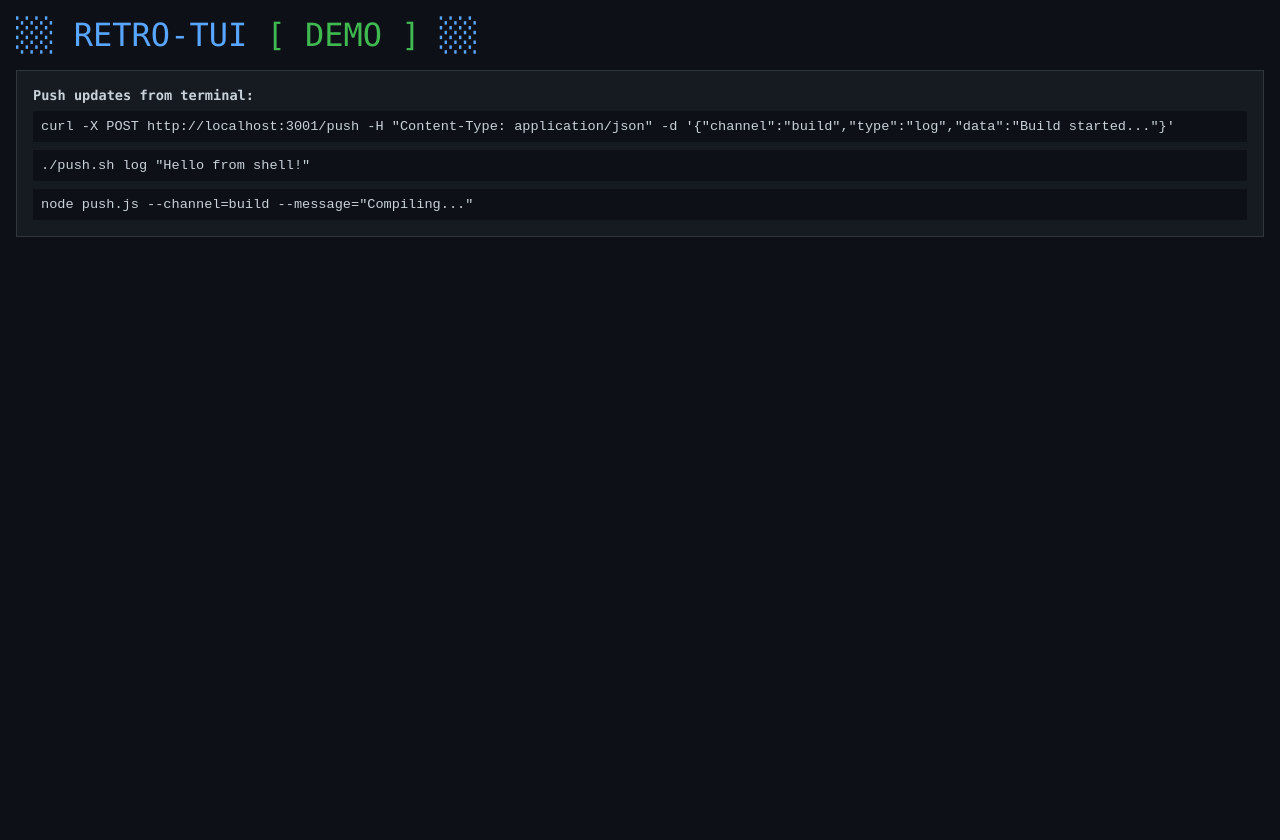
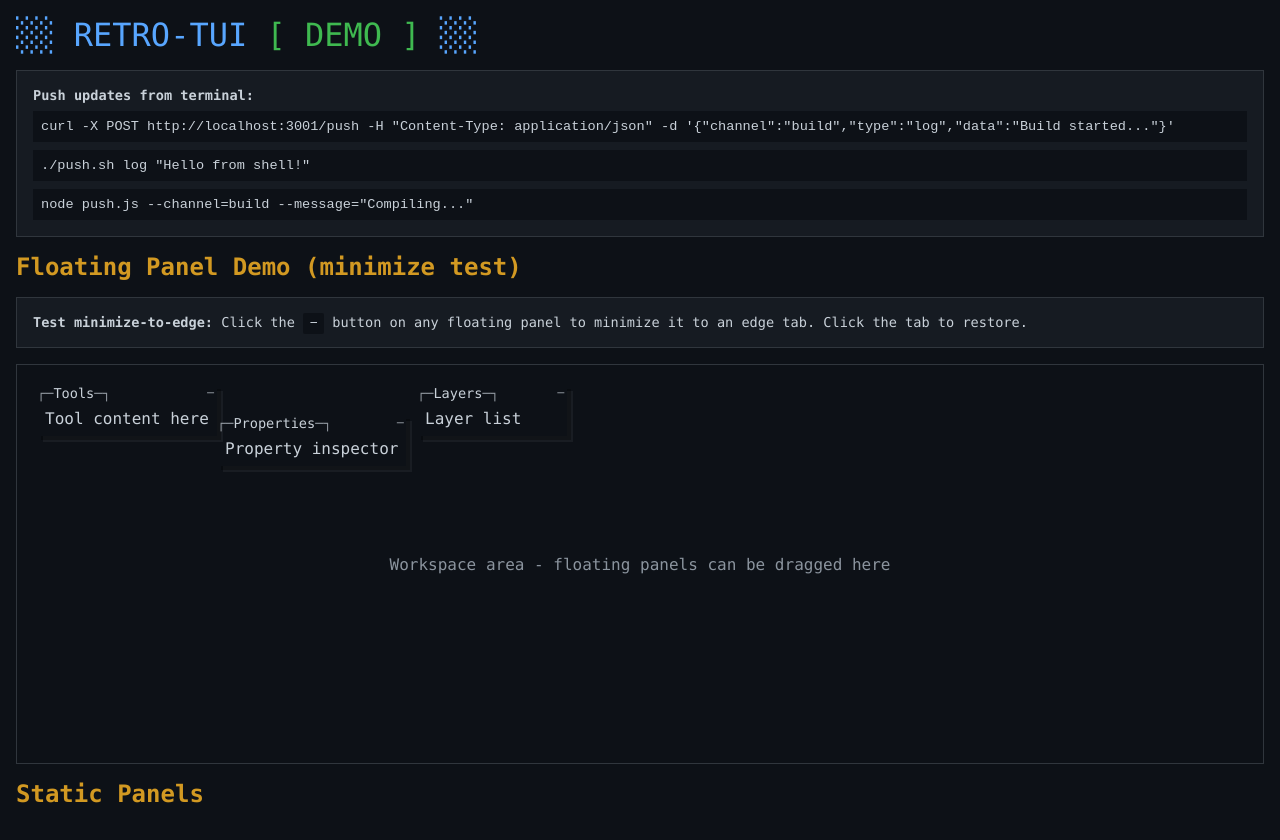
Before and after one commit to brangor/retro-tui, a website built with Vite: page index.html in a window 1280 px wide. Before the commit the page ends 800 px from the top, so only its background shows below. Built offline with nearby package versions, Linux system fonts and the light colour scheme.

Commit message:
demo: add floating panel test for minimize feature

```diff
--- a/index.html
+++ b/index.html
@@ -77,6 +77,55 @@
     <pre>node push.js --channel=build --message="Compiling..."</pre>
   </div>
 
+  <!-- Floating Panel Demo -->
+  <h2 style="color: var(--yellow); margin: 1rem 0;">Floating Panel Demo (minimize test)</h2>
+  <div class="instructions">
+    <strong>Test minimize-to-edge:</strong> Click the <code>−</code> button on any floating panel to minimize it to an edge tab. Click the tab to restore.
+  </div>
+  <tui-workspace style="height: 400px; border: 1px solid var(--border); position: relative;">
+    <div slot="main" style="padding: 2rem; text-align: center; color: var(--text-dim);">
+      Workspace area - floating panels can be dragged here
+    </div>
+    <tui-panel
+      slot="floating"
+      title="Tools"
+      color="cyan"
+      floating
+      dismissable
+      position-x="20"
+      position-y="20"
+      persist-id="demo-tools"
+    >
+      <div style="padding: 0.5rem;">Tool content here</div>
+    </tui-panel>
+    <tui-panel
+      slot="floating"
+      title="Properties"
+      color="green"
+      floating
+      dismissable
+      position-x="200"
+      position-y="50"
+      persist-id="demo-props"
+    >
+      <div style="padding: 0.5rem;">Property inspector</div>
+    </tui-panel>
+    <tui-panel
+      slot="floating"
+      title="Layers"
+      color="magenta"
+      floating
+      dismissable
+      snap-edge="right"
+      position-x="400"
+      position-y="20"
+      persist-id="demo-layers"
+    >
+      <div style="padding: 0.5rem;">Layer list</div>
+    </tui-panel>
+  </tui-workspace>
+
+  <h2 style="color: var(--yellow); margin: 1rem 0 0.5rem;">Static Panels</h2>
   <div class="demo-grid">
     <!-- Live Output Panel -->
     <retro-panel title="Build Output" color="cyan">
```
